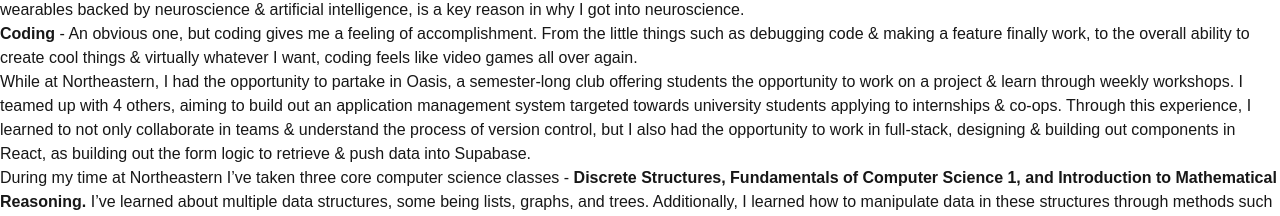
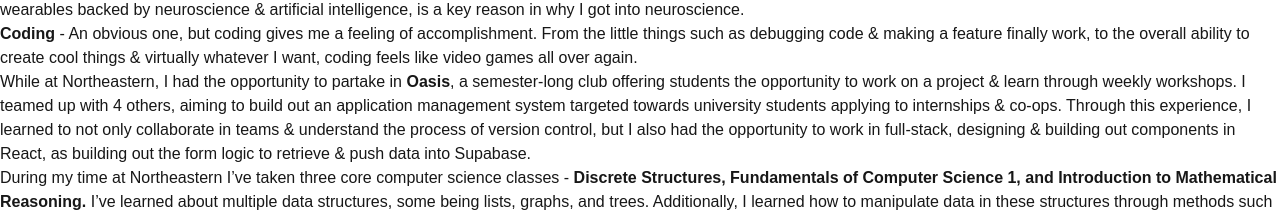
Before and after one commit to chrrstiang/personal-site, a Next.js app in the folder personal-site/: page /about in a window 1280 px wide. Shown: the part 544-760 px from the top of the page. Built offline with nearby package versions, Linux system fonts and the light colour scheme; a web font is replaced by a local one.

Commit message:
updated again

```diff
--- a/personal-site/src/app/about/page.jsx
+++ b/personal-site/src/app/about/page.jsx
@@ -78,7 +78,7 @@ useEffect(() => {
                 & making a feature finally work, to the overall ability to create cool things & virtually whatever I want,
                 coding feels like video games all over again.</li>
         </ul>
-        <p className="rothwood sm:w-10/12">While at Northeastern, I had the opportunity to partake in Oasis, a semester-long
+        <p className="rothwood sm:w-10/12">While at Northeastern, I had the opportunity to partake in <strong>Oasis</strong>, a semester-long
             club offering students the opportunity to work on a project & learn through weekly workshops.
             I teamed up with 4 others, aiming to build out an application management system targeted towards university students
             applying to internships & co-ops. Through this experience, I learned to not only collaborate in teams & understand the
@@ -90,7 +90,7 @@ useEffect(() => {
             I learned how to manipulate data in these structures through methods such as recursion, list abstractions & sorting algorithms, as well as
             retrieve data through search algorithms such as breadth first search, depth first search, and Dijkstra’s algorithm.</p>
             <h2 className="rothwood-bold sm:w-10/12 text-3xl">Goals</h2>
-            <h3>Short-term</h3>
+            <h3 className="rothwood-bold sm:w-10/12 text-2xl">Short-term</h3>
             <div>
 
             </div>
@@ -99,7 +99,7 @@ useEffect(() => {
                     We weren’t able to deploy our oasis project in the end, so I’m hoping to spend this semester planning &
                     building my first full-stack project, & finally deploying it, hopefully acquiring real users.</p>
             </div>
-            <h3>Long-term</h3>
+            <h3 className="rothwood-bold sm:w-10/12 text-2xl">Long-term</h3>
             </div>
             </div>
     )
```
